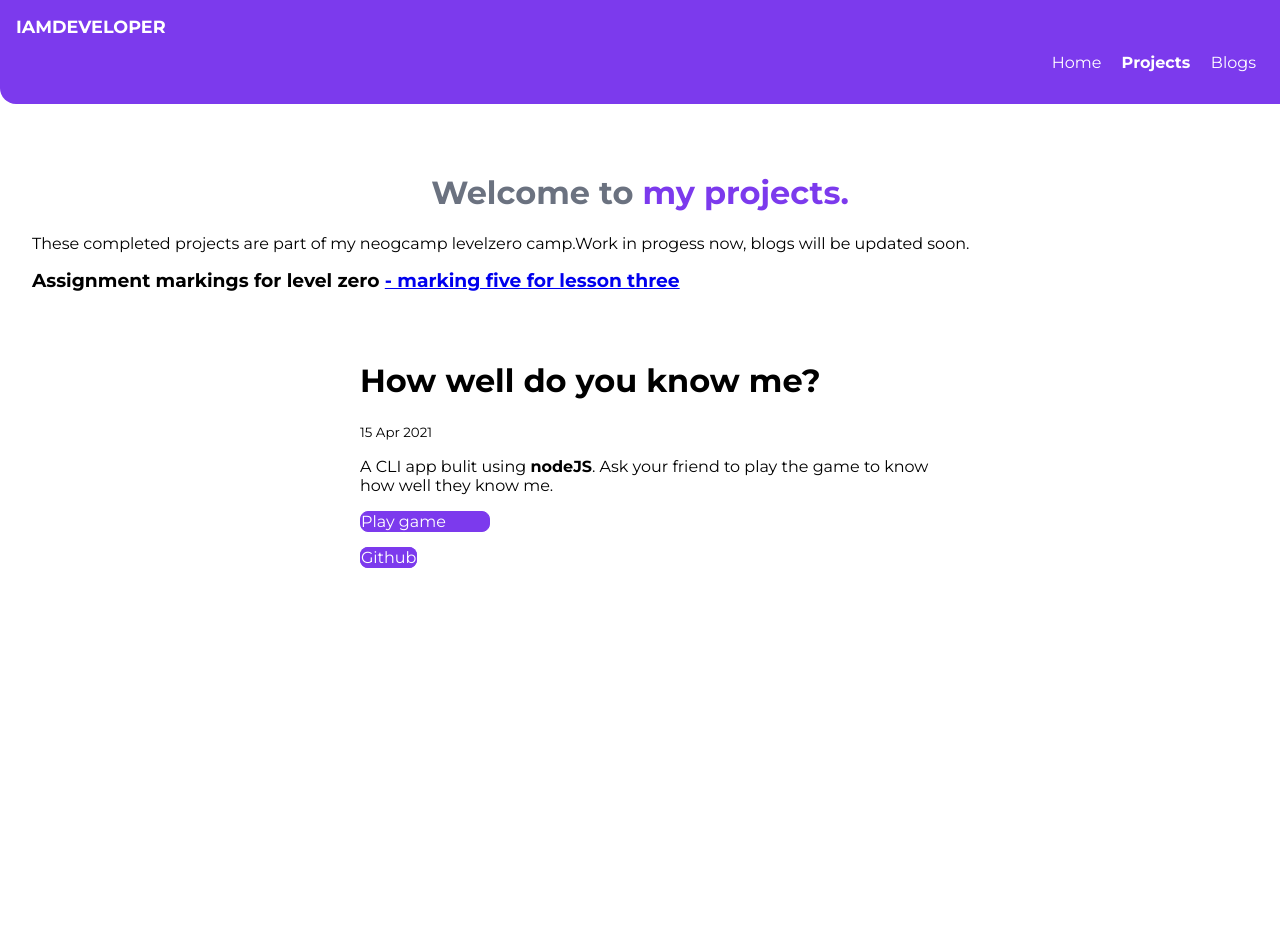
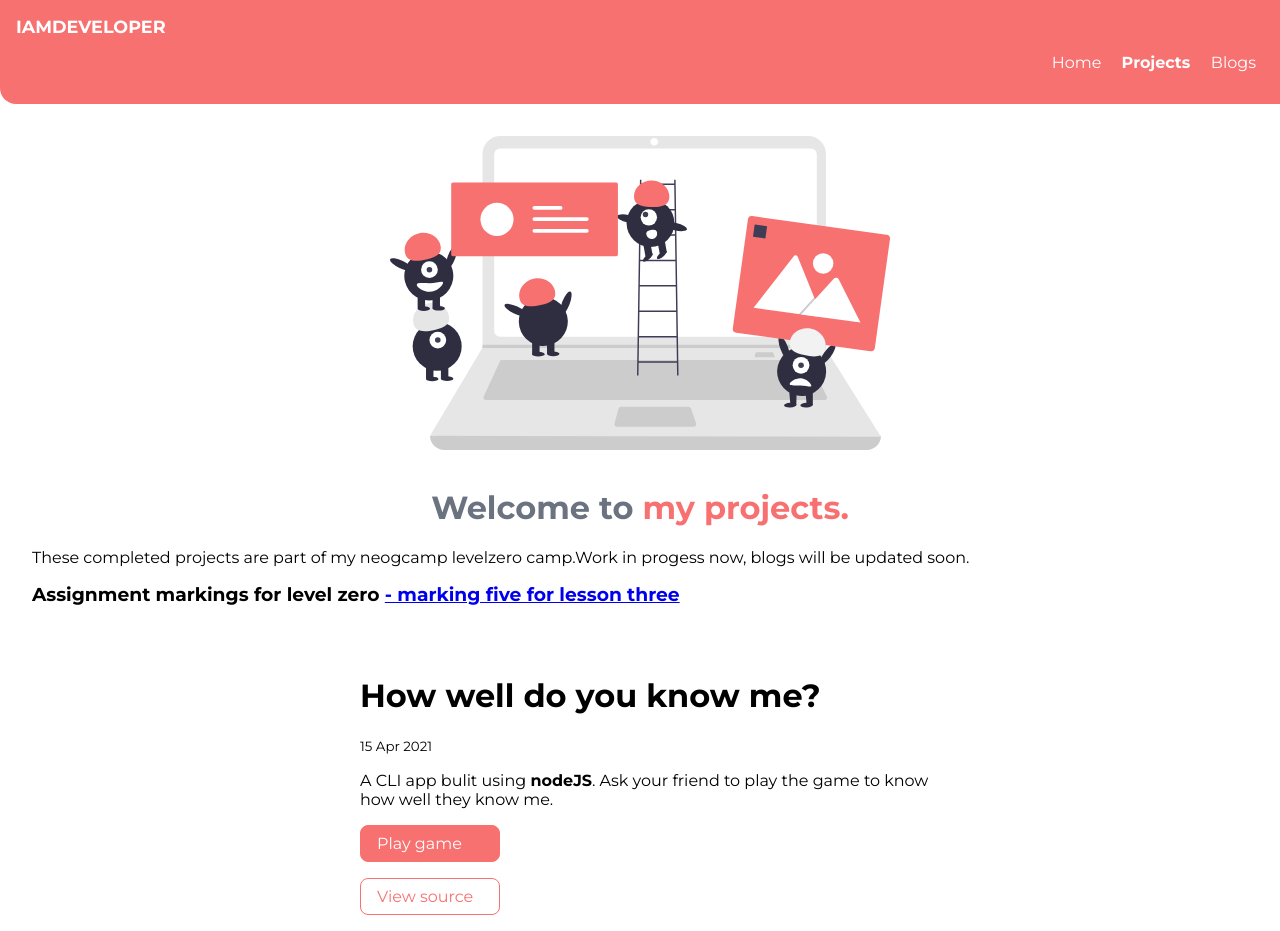
Before and after one commit to anandkumarcoder/neogecamp-lesson-3-live, a plain HTML site: page projects.html in a window 1280 px wide. Before the commit the page ends 800 px from the top, so only its background shows below. Drawn offline with Linux system fonts and the light colour scheme.

Commit message:
color and links updated

```diff
--- a/projects.html
+++ b/projects.html
@@ -30,6 +30,7 @@
     </nav>
 
     <header class="hero">
+        <img class="project-img" src="/images/project.svg" />
     <h1 class="hero-heading"> Welcome to<span class="heading-inverted"> my projects. </span></h1>
 
     <p1>These completed projects are part of my neogcamp levelzero camp.Work in progess now, blogs will be updated soon.</p1>
@@ -51,7 +52,7 @@
         <a class="link link-primary" href="https://replit.com/@AnandKumar27/How-well-do-you-know-me#index.js">
         Play game</a>
 
-        <a  class="link link-secondary"href="/"> Github</a>
+        <a  class="link link-secondary"href="https://github.com/anandkumarcoder/neogecamp-lesson-3-live">View source</a>
 
     </div>
     </li>
--- a/styles.css
+++ b/styles.css
@@ -1,7 +1,7 @@
 @import url('https://fonts.googleapis.com/css2?family=Montserrat:wght@400;700&display=swap');
 
 :root {
-    --primary-color: #7c3aed;
+    --primary-color:#F87171;
     --dark-grey: #6B7280;
     --off-white: #F3F4F6;
 }
@@ -40,18 +40,24 @@ hr {
     border-radius: 0.5rem;
     color: white;
     border: 1px solid var(--primary-color);
-    margin: 1rem 0;
+    margin: 1rem 1rem 1rem 0rem;
     display: block;
-    max-width: 130px;
+    max-width: 140px;
+    padding: 0.5rem 1rem;
 
 
 }
 
 .link-secondary {
-    background-color: var(--primary-color);
+    /* background-color: var(--primary-color); */
     border-radius: 0.5rem;
-    color: white;
+    color:var(--primary-color);
     border: 1px solid var(--primary-color);
+    display: block;
+    max-width: 140px;
+    margin: 1rem 1rem 1rem 0rem;
+    border-radius: 0.5rem;
+    padding: 0.5rem 1rem;
 }
 
 .list-non-bullets {
@@ -102,6 +108,17 @@ hr {
 
 }
 
+.hero .project-img{
+    max-width: 500px;
+    display: block;
+    margin: auto;
+}
+
+.hero .blog-img{
+    max-width: 500px;
+    display: block;
+    margin: auto;
+}
 
 
 .hero .hero-heading {
```
Also changed, not shown: blogs.html (+2 -0 lines), index.html (+3 -3 lines), Images/blog.svg (added), Images/hero.svg, Images/project.svg (added).
